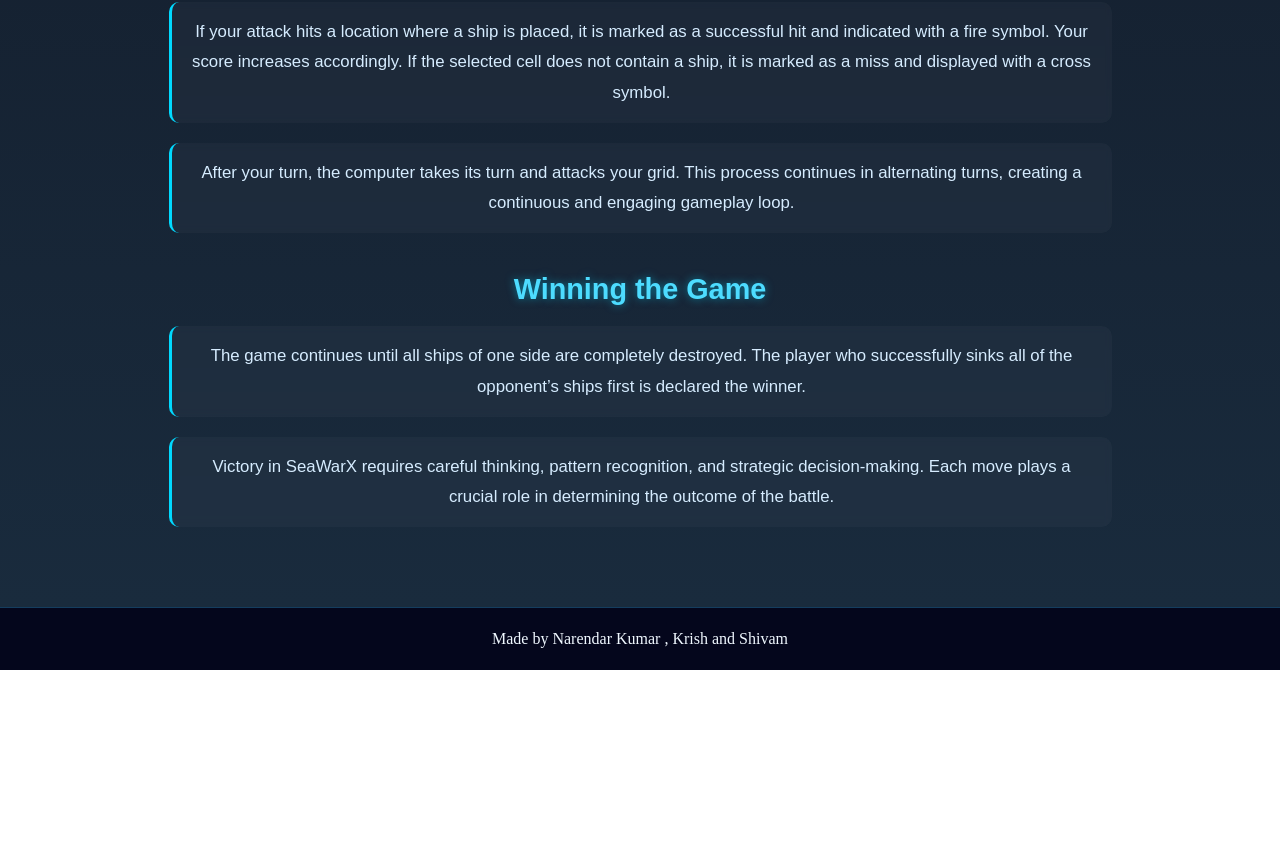
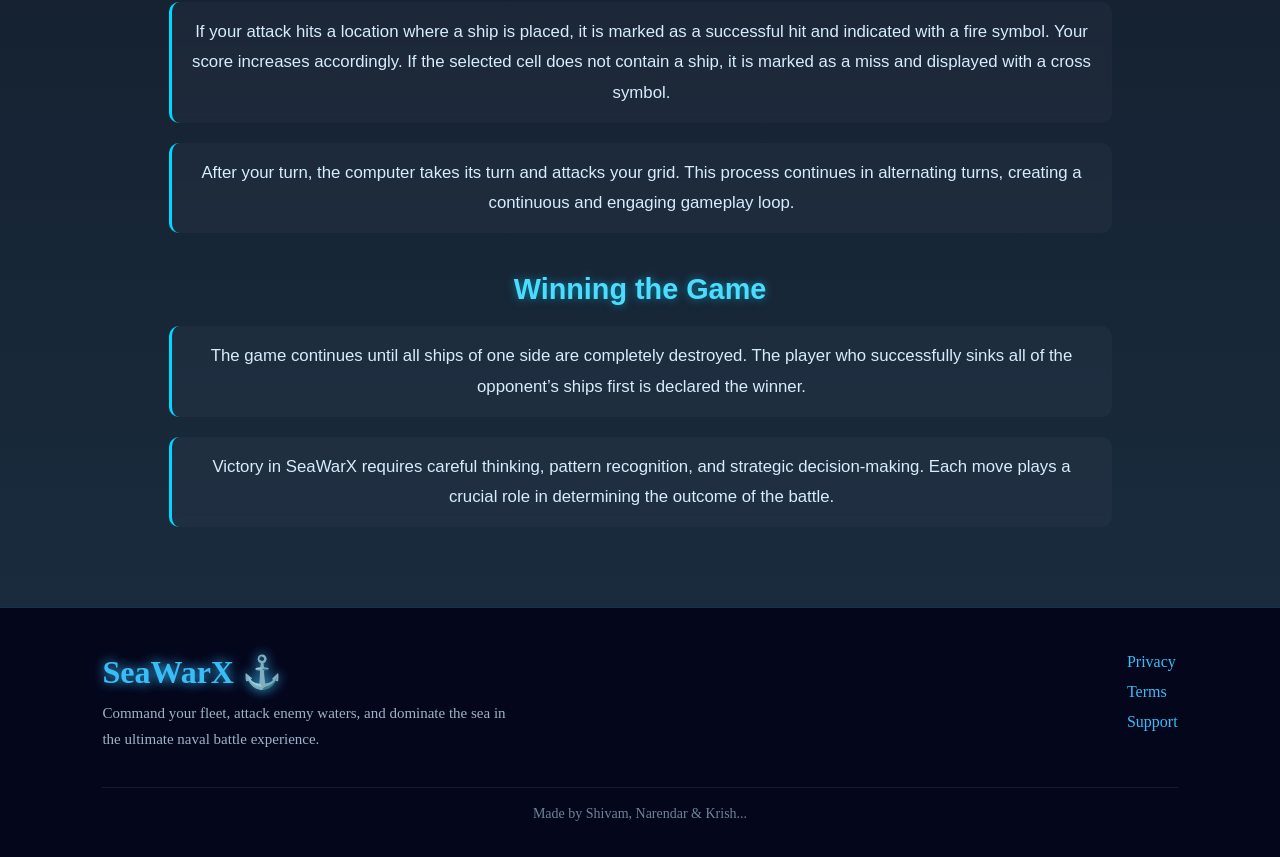
Before and after one commit to krishachra/SeaWarX, a React (Vite) app in the folder SEAWARX/: page /HowToPlay in a window 1280 px wide. Shown: the part 848-1705 px from the top of the page. Before the commit the page ends 1518 px from the top, so only its background shows below. Built offline with nearby package versions, Linux system fonts and the light colour scheme.

Commit message:
Footer Enhancement

```diff
--- a/SEAWARX/src/components/Footer.jsx
+++ b/SEAWARX/src/components/Footer.jsx
@@ -1,11 +1,34 @@
 import "../styles/footer.css"
 
 function Footer() {
-    return (
-        <footer className="footer">
-            <p>Made by Narendar Kumar , Krish and Shivam</p>
-        </footer>
-    )
+  return (
+    <footer className="footer">
+
+      <div className="footercnt">
+
+        <div className="footerLft">
+          <h2>SeaWarX ⚓</h2>
+
+          <p>
+            Command your fleet, attack enemy waters,
+            and dominate the sea in the ultimate naval
+            battle experience.
+          </p>
+        </div>
+
+        <div className="footerRght">
+          <a href="#">Privacy</a>
+          <a href="#">Terms</a>
+          <a href="#">Support</a>
+        </div>
+
+      </div>
+
+      <p className="team-name">
+        Made by Shivam, Narendar & Krish...
+      </p>
+
+    </footer>
+  )
 }
-
-export default Footer;
+export default Footer
--- a/SEAWARX/src/styles/footer.css
+++ b/SEAWARX/src/styles/footer.css
@@ -1,12 +1,65 @@
-.footer {
-    background-color: #04061c;
-    color: aliceblue;
-    text-align: center;
-    padding: 22px;
-    bottom: 0px;
-    border-top: 1px solid rgba(56, 189, 248, 0.3);
+.footer{
+  background: #04061c;
+  padding: 45px 8%;
+  border-top: 1px solid rgba(56, 189, 248, 0.25);
+  color: white;
 }
 
-.footer:hover {
-    background-color: #1d4ed8;
+.footercnt{
+  display: flex;
+  justify-content: space-between;
+  gap: 40px;
+  flex-wrap: wrap;
+
 }
+
+.footerLft h2 {
+  color: #38bdf8;
+  font-size: 2rem;
+  margin-bottom: 10px;
+  text-shadow: 0 0 12px #38bdf8;
+}
+
+.footerLft p {
+  max-width: 420px;
+  color: #9fb3c8;
+  line-height: 1.7;
+  font-size: 15px;
+}
+
+.footerRght{
+  display: flex;
+  flex-direction: column;
+  gap: 12px;
+}
+
+.footerRght a {
+  color: #38bdf8;
+  text-decoration: none;
+  transition: 0.3s;
+}
+
+.footerRght a:hover {
+  color: white;
+  text-shadow: 0 0 8px #38bdf8;
+}
+
+.team-name {
+  margin-top: 35px;
+  padding-top: 18px;
+  border-top: 1px solid rgba(255,255,255,0.08);
+  text-align: center;
+  color: #6f8399;
+  font-size: 14px;
+}
+
+@media (max-width: 768px) {
+  .footercnt {
+    flex-direction: column;
+  }
+
+  .footerRght {
+    flex-direction: row;
+    gap: 20px;
+  }
+}
```
Also changed, not shown: SEAWARX/src/components/Board.jsx (+9 -0 lines), SEAWARX/src/components/Cell.jsx (+9 -0 lines), SEAWARX/src/components/GameStatus.jsx (+9 -0 lines).
